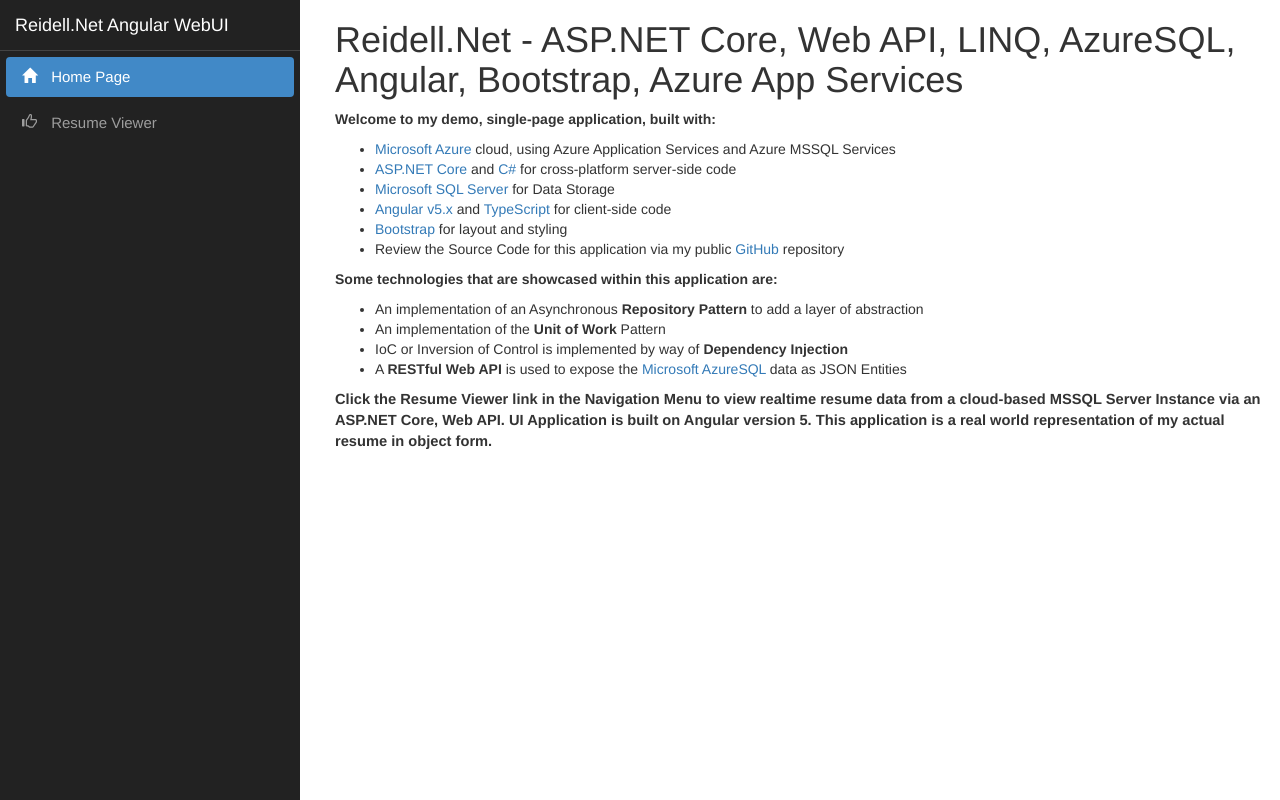
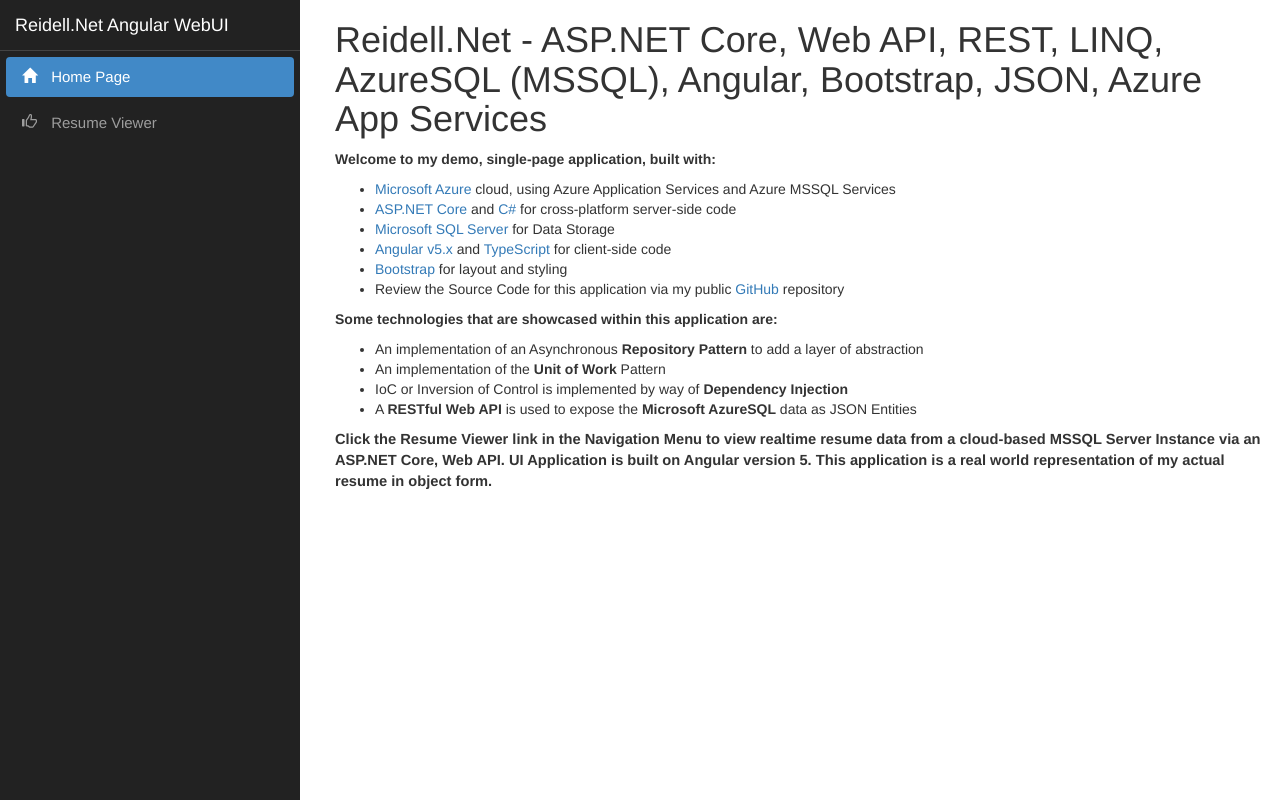
Before and after one commit to jreidell/ResumeApi, an Angular app in the folder RdlWebUI/ClientApp/: page / in a window 1280 px wide. Built offline with nearby package versions, Linux system fonts and the light colour scheme.

Commit message:
more text updates

```diff
--- a/RdlWebUI/ClientApp/src/app/home/home.component.html
+++ b/RdlWebUI/ClientApp/src/app/home/home.component.html
@@ -1,9 +1,9 @@
-<h1>Reidell.Net - ASP.NET Core, Web API, LINQ, AzureSQL, Angular, Bootstrap, Azure App Services</h1>
+<h1>Reidell.Net - ASP.NET Core, Web API, REST, LINQ, AzureSQL (MSSQL), Angular, Bootstrap, JSON, Azure App Services</h1>
 <p style="font-weight: bold;">Welcome to my demo, single-page application, built with:</p>
 <ul>
   <li><a href='https://azure.microsoft.com/en-us/'>Microsoft Azure</a> cloud, using Azure Application Services and Azure MSSQL Services</li>
   <li><a href='https://get.asp.net/'>ASP.NET Core</a> and <a href='https://msdn.microsoft.com/en-us/library/67ef8sbd.aspx'>C#</a> for cross-platform server-side code</li>
-  <li><a href="https://www.microsoft.com/en-us/sql-server/sql-server-2017">Microsoft SQL Server</a> for Data Storage</li>
+  <li><a href="https://azure.microsoft.com/en-us/services/sql-database/">Microsoft SQL Server</a> for Data Storage</li>
   <li><a href='https://angular.io/'>Angular v5.x</a> and <a href='http://www.typescriptlang.org/'>TypeScript</a> for client-side code</li>
   <li><a href='http://getbootstrap.com/'>Bootstrap</a> for layout and styling</li>
   <li>Review the Source Code for this application via my public <a href='https://github.com/jreidell/ResumeApi'>GitHub</a> repository</li>
@@ -13,7 +13,7 @@
   <li>An implementation of an Asynchronous <strong>Repository Pattern</strong> to add a layer of abstraction</li>
   <li>An implementation of the <strong>Unit of Work</strong> Pattern</li>
   <li>IoC or Inversion of Control is implemented by way of <strong>Dependency Injection</strong></li>
-  <li>A <strong>RESTful Web API</strong> is used to expose the <a href="https://azure.microsoft.com/en-us/services/sql-database/">Microsoft AzureSQL</a> data as JSON Entities</li>
+  <li>A <strong>RESTful Web API</strong> is used to expose the <strong>Microsoft AzureSQL</strong> data as JSON Entities</li>
 </ul>
 <p style="font-weight: bold;font-size: 11pt;">Click the Resume Viewer link in the Navigation Menu to view realtime resume data from a cloud-based MSSQL Server Instance via an ASP.NET Core, Web API. UI Application is built on Angular version 5. This application is a real world representation of my actual resume in object form.</p>
 <!--
--- a/RdlWebUI/ClientApp/src/index.html
+++ b/RdlWebUI/ClientApp/src/index.html
@@ -2,7 +2,7 @@
 <html lang="en">
 <head>
   <meta charset="utf-8">
-  <title>Reidell.Net Angular WebUI</title>
+  <title>Reidell.Net - Resume API Viewer</title>
   <base href="/">
 
   <meta name="viewport" content="width=device-width, initial-scale=1">
```
